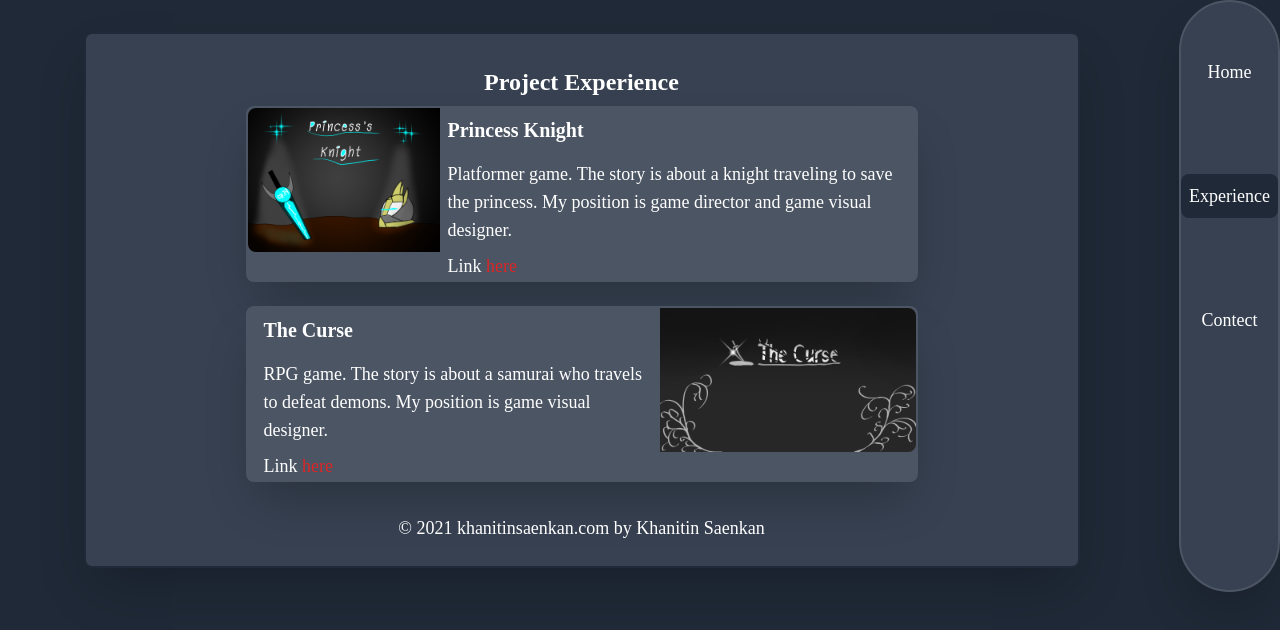
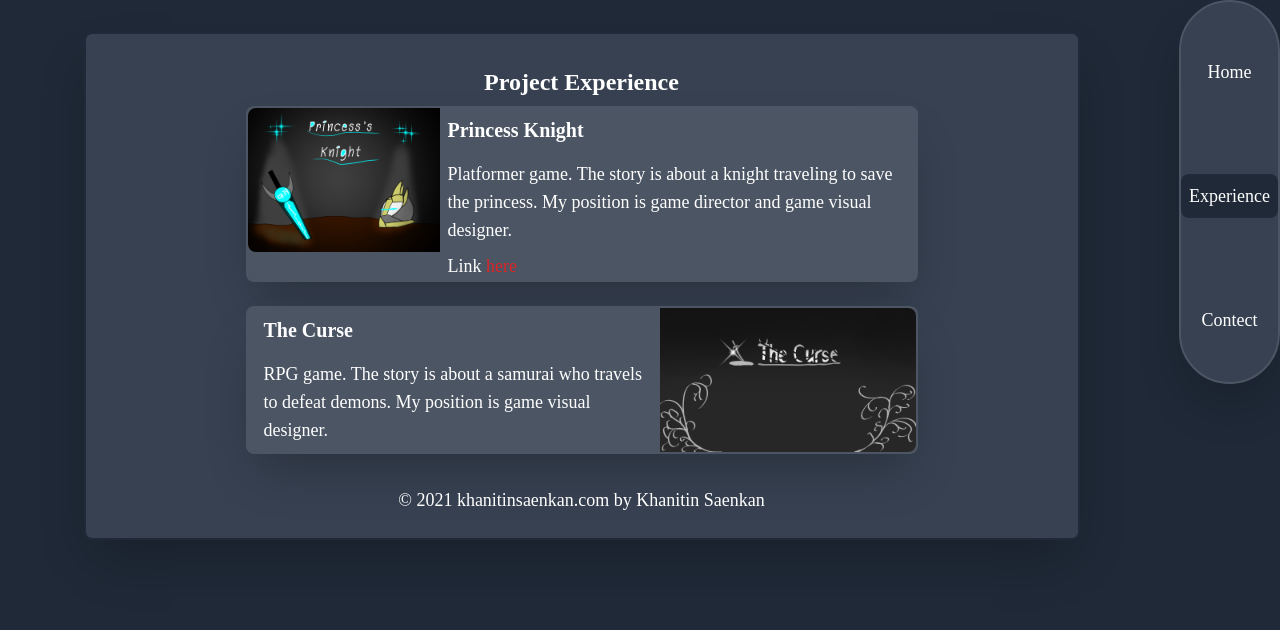
Before and after one commit to cpe-cmu-261207/lab-01-DarkflameMG, a plain HTML site: page experience.html in a window 1280 px wide. Drawn offline with nearby package versions, Linux system fonts and the light colour scheme; a web font is replaced by a local one.

Commit message:
fixed navbar

```diff
--- a/experience.html
+++ b/experience.html
@@ -36,7 +36,7 @@
         </div>
         <div class="flex bg-gray-600 border-2 rounded-lg border-gray-600 shadow-2xl mt-6 justify-between
       max-w-2xl mx-auto">
-          <!-- drawing -->
+          <!-- The Curse -->
           <div>
             <p class="text-xl font-semibold p-2 ml-2">
               The Curse
@@ -44,9 +44,6 @@
             <div>
               <p class="p-2 ml-2">RPG game. The story is about a samurai who travels to defeat demons. My position is game visual designer.
               </p>
-              <div class="flex space-x-2 ml-4">
-                <p>Link <a href="https://github.com/thegenggo/The-Curse" class="text-red-600" target="_blank">here</a>
-              </div>
             </div>
           </div>
           <img src="./picture/mainmanu.jpg" class="h-36 rounded-r-lg">
@@ -59,7 +56,7 @@
     </div>
     <!-- navbar -->
     <div
-      class="flex flex-col space-y-20 border-2 rounded-full  ml-4 bg-gray-700 shadow-2xl border-gray-600 text-white max-w-sm">
+      class="flex flex-col space-y-20 border-2 rounded-full  ml-4 bg-gray-700 shadow-2xl border-gray-600 text-white max-w-sm max-h-96">
       <a href="./index.html" class="hover:text-red-600 p-2 rounded-lg mx-auto text-white mt-12">
         Home
       </a>
```
